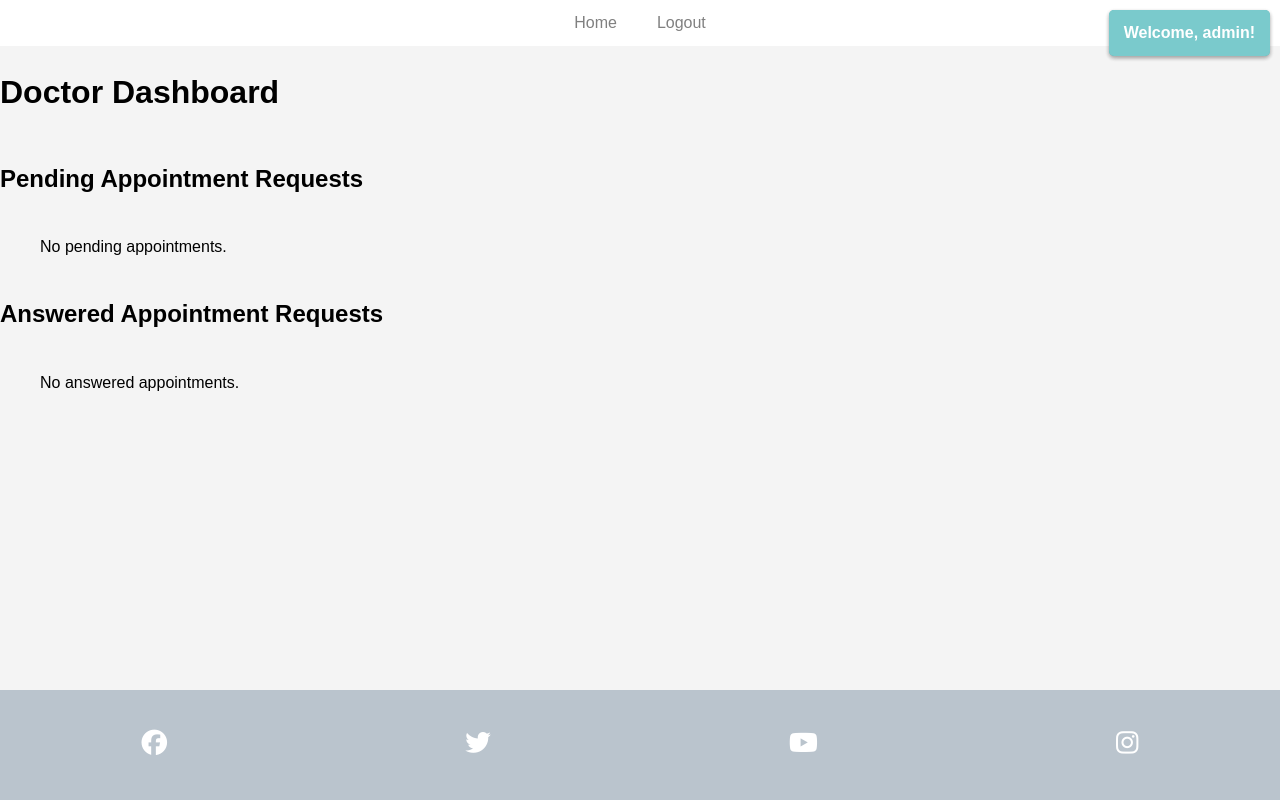
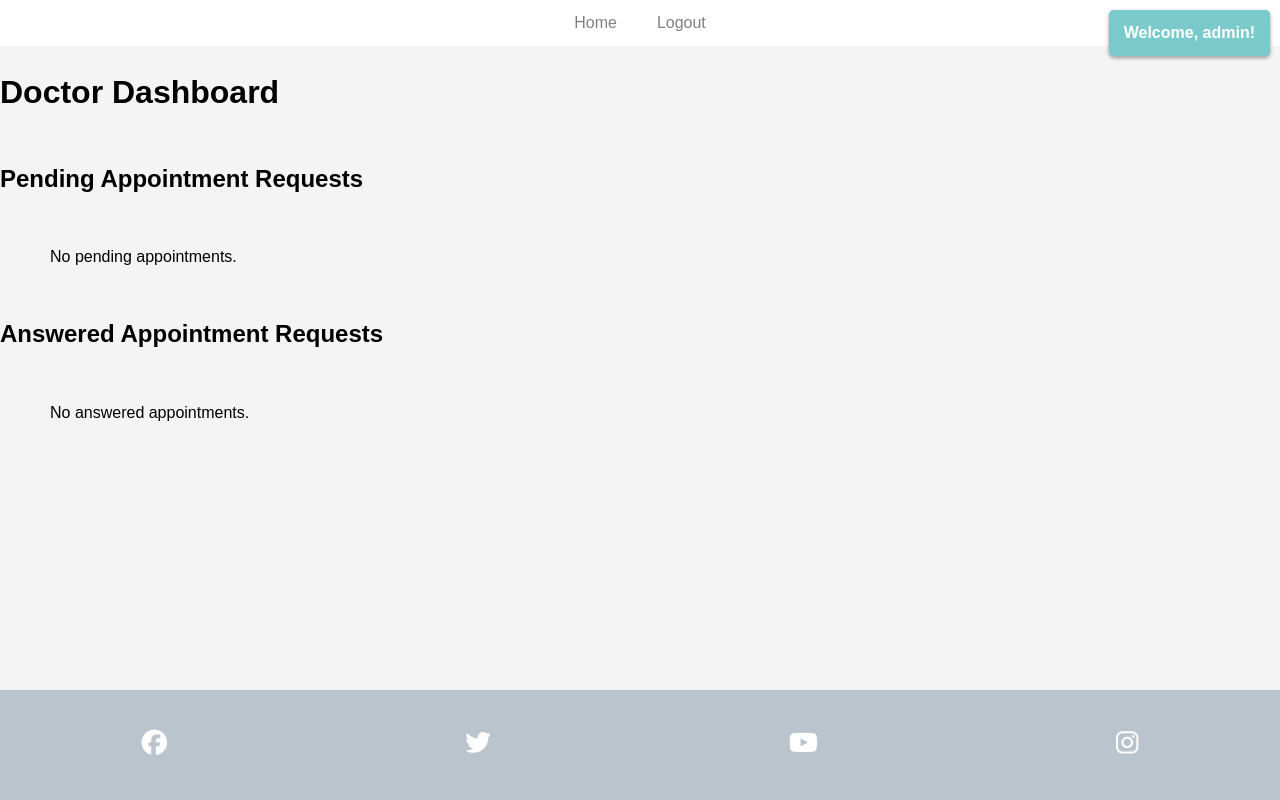
Before and after one commit to clekremer/ppfourresub, a Django app: page /bookings/doctor_dashboard/ in a window 1280 px wide. Run offline with Django 4.2, Linux system fonts and the light colour scheme; a user stored in the database is signed in; data comes from the database, SQL or seed files in the repository; some libraries are stand-ins or nearby versions.

Commit message:
Align appointment ul items on patient dashboard

```diff
--- a/static/css/styles.css
+++ b/static/css/styles.css
@@ -211,14 +211,14 @@ form button {
 }
 
 #ul_doctor,
-#ul_patient,  {
+#ul_patient  {
     display: flex;
     flex-wrap: wrap;
     align-content: space-around;
 }
 
 #ul_doctor li,
-#ul_patient li, {
+#ul_patient li {
     margin: 10px; /* Adds space around each child <li> */
 }
 
```
